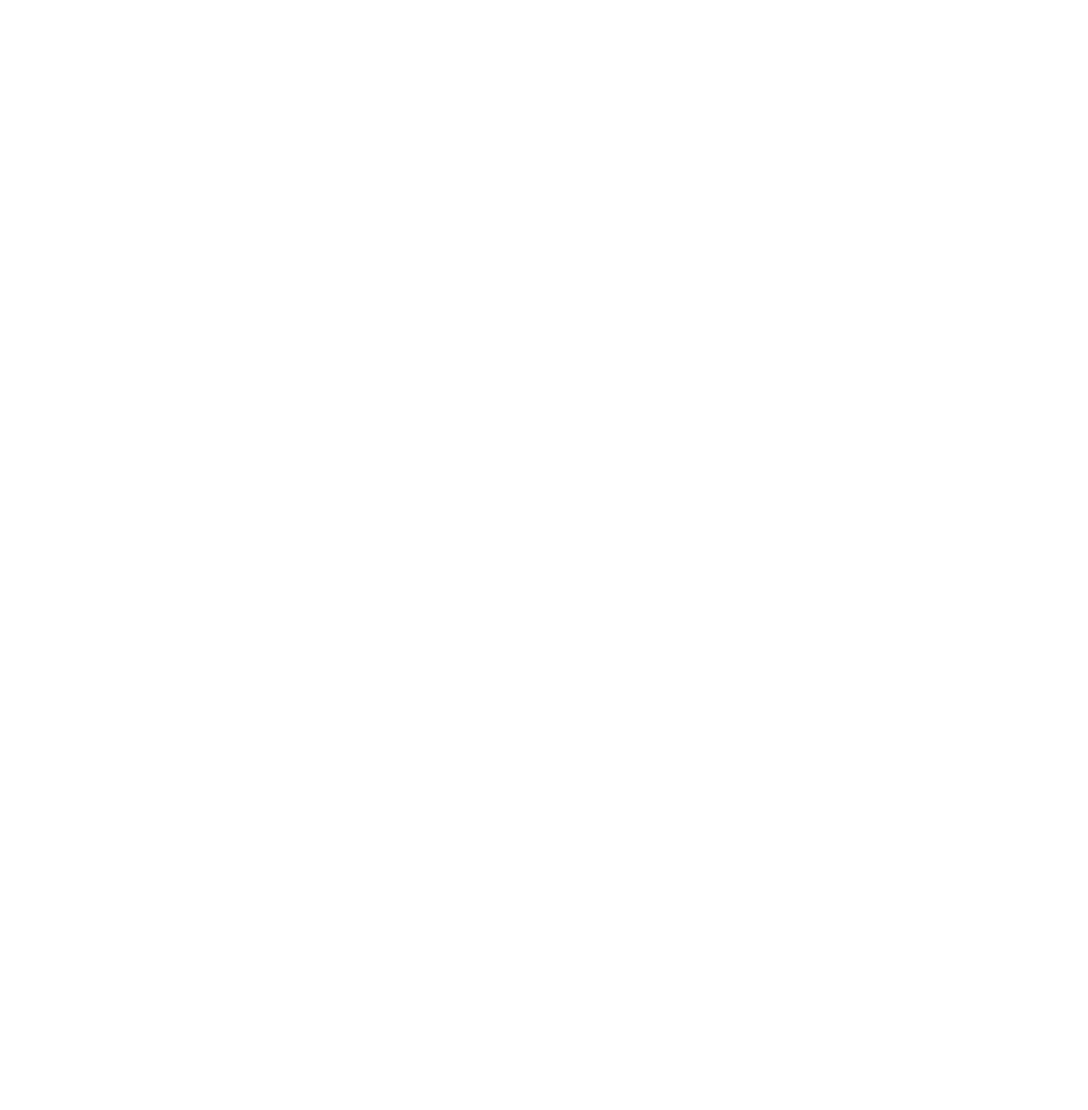
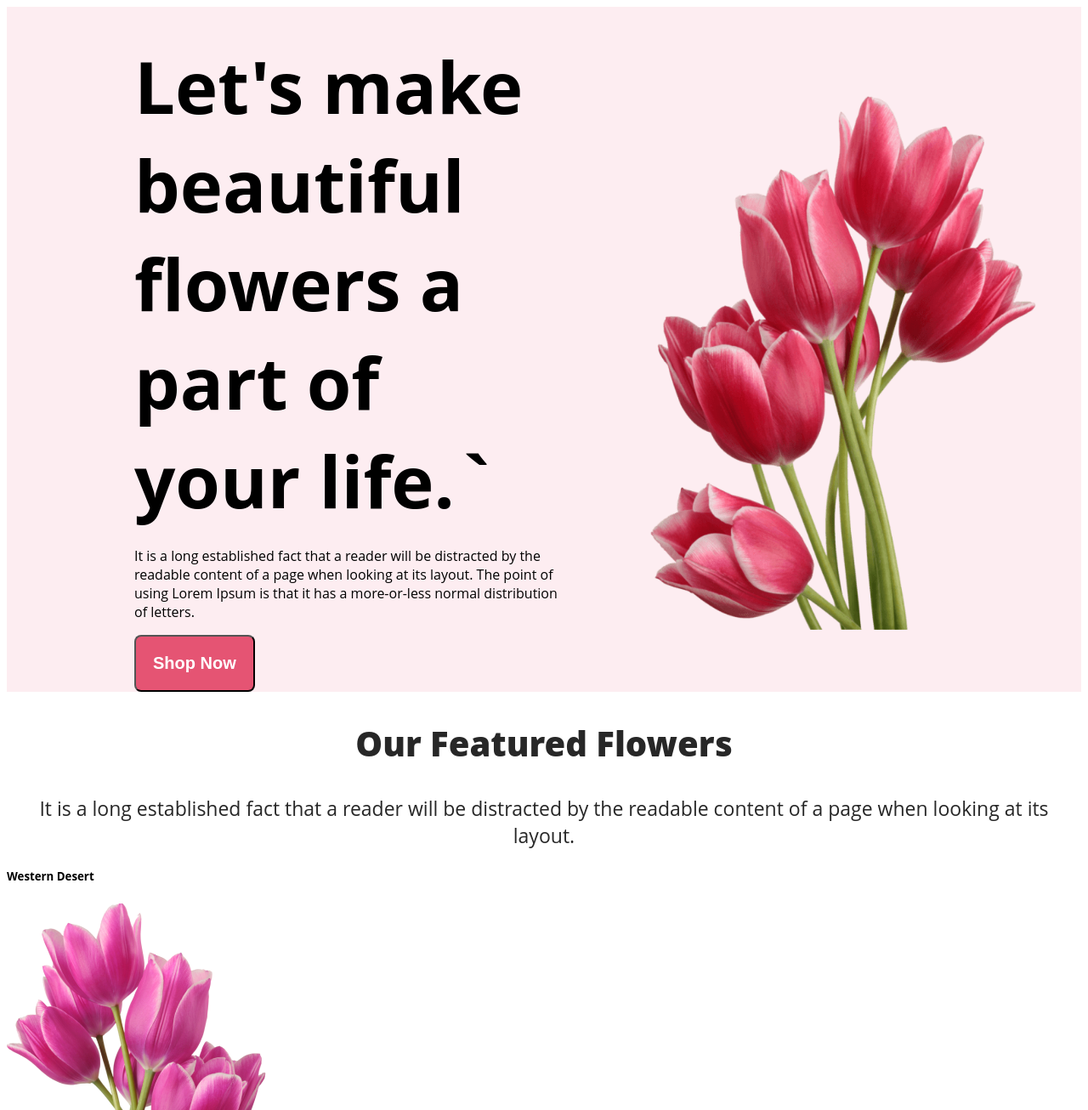
Before and after one commit to infan11/flower-shop-assignment, a plain HTML site: page index.html in a window 1280 px wide. Shown: the top 1306 px of the page at 85% size. Before the commit the page ends 800 px from the top, so only its background shows below. Drawn offline with Linux system fonts and the light colour scheme.

Commit message:
added index.html

```diff
--- /dev/null
+++ b/css/style.css
@@ -0,0 +1,99 @@
+/* comon shared style */
+body{
+    font-family: 'Lato', sans-serif;
+              font-family: 'Open Sans', sans-serif;
+
+  }
+
+  .btn-primary{
+
+    color: white;
+     font-size: 20px;
+    padding: 20px 20px;
+     font-weight: 700;
+     background-color: #E55473;
+     border-radius: 8px;
+  }
+
+
+  /* header styles */
+  .header{
+      background-color:#E554731A;
+
+  }
+  .banner{
+      padding: 30px 30px 0px 150px  ;
+      display: flex;
+      align-items: center;
+      justify-content: space-between;
+  }
+  .banner-content{
+      max-width: 500px;
+  }
+  .banner .profile-pic{
+      width: 500px;
+  }
+
+  .banner-title
+  {
+      font-size: 85px;
+      font-style: normal;
+      font-weight: 700;
+      margin-top: 5px;
+      margin-bottom: 20px
+  }
+  /* main */
+  .text-main{
+    color: #272727;
+font-size: 40px;
+text-align: center;
+font-weight: 800;
+
+  }
+main p{
+    text-align: center;
+
+color: #272727;
+ font-size: 23px;
+
+ font-weight: 400;
+
+ word-wrap: break-word
+}
+/* /* main flower,/ */
+/* .card{
+    width: 200px;
+    height: 230px;
+    display: inline-block;
+    border-radius: 10px;
+    padding: 110px;
+    box-sizing: border-box;
+    cursor: pointer;
+    margin:10px 15px;
+    background-image: url(pic-1.png);
+    background-position: center;
+    background-size: cover;
+    transition: transform 0.5s;
+
+
+} */
+/* .card{
+    width: 200px;
+    height: 230px;
+
+
+    padding: 110px;
+    box-sizing: border-box;
+    cursor: pointer;
+    margin:15px 30px;
+    background-image: url(pic-1.png);
+    background-position: center;
+    background-size: cover
+}
+.card1{
+    border: 2px solid rebeccapurple;
+}
+.card:hover{
+   transform: translateY(-10px);
+   box-shadow: 5px 5px 5px 5px #fff;
+} */
--- a/index.html
+++ b/index.html
@@ -3,9 +3,55 @@
 <head>
     <meta charset="UTF-8">
     <meta name="viewport" content="width=device-width, initial-scale=1.0">
+    <link rel="stylesheet" href="css/style.css">
     <title>flower-shop-assignment2</title>
 </head>
 <body>
+    <header class="header">
+        <!-- <nav>
+            <h3 class="nav-title">Ma<span class="text-primary">r</span>y</h3>
+            <ul>
+                <li><a href="">Portfolio</a></li>
+                <li><a href="">Blog</a></li>
+               <li><button class="btn-primary">Hire Me</button></li>
+            </ul>
+        </nav> -->
+        <div class="banner">
+            <div class="banner-content">
 
+
+                <h1 class="banner-title">Let's make beautiful flowers a part of your life.`</h1>
+                <p>It is a long established fact that a reader will be distracted by the readable content of a page when looking at its layout. The point of using Lorem Ipsum is that it has a more-or-less normal distribution of letters.</p>
+                <button class="btn-primary">
+                    Shop Now
+                </button>
+
+
+
+            </div>
+            <img class="profile-pic" src="image/pngwing 10.png" alt="">
+        </div>
+</header>
+<main>
+    <h2 class="text-main">Our Featured Flowers</h2>
+    <p>It is a long established fact that a reader will be distracted by the readable content of a page when looking at its layout.</p>
+    <div class="col">
+        <div class="card card1">
+            <h5>Western Desert</h5>
+            <img src="image/pngwing 6.png" alt="">
+        </div>
+        <div class="card card2">
+            <h5>AI Bagawat</h5>
+            <img src="image/pngwing 7.png" alt="">
+        </div>
+        <div class="card card3">
+            <h5>Pryamid of Giza</h5>
+           <img src="image/pngwing 5.png" alt="">
+        </div>
+
+    </div>
+ </div>
+</div>
+</main>
 </body>
 </html>
```
Also changed, not shown: image/Flower 01.png (added), image/Group 57.png (added), image/Group 58.png (added), image/Group 59.png (added), image/Rectangle 4.png (added), image/Rectangle 5.png (added), image/Rectangle 6.png (added), image/Rectangle 9.png (added), image/pngwing 10.png (added), image/pngwing 5.png (added), image/pngwing 6.png (added), image/pngwing 7.png (added), image/pngwing 8.png (added).
